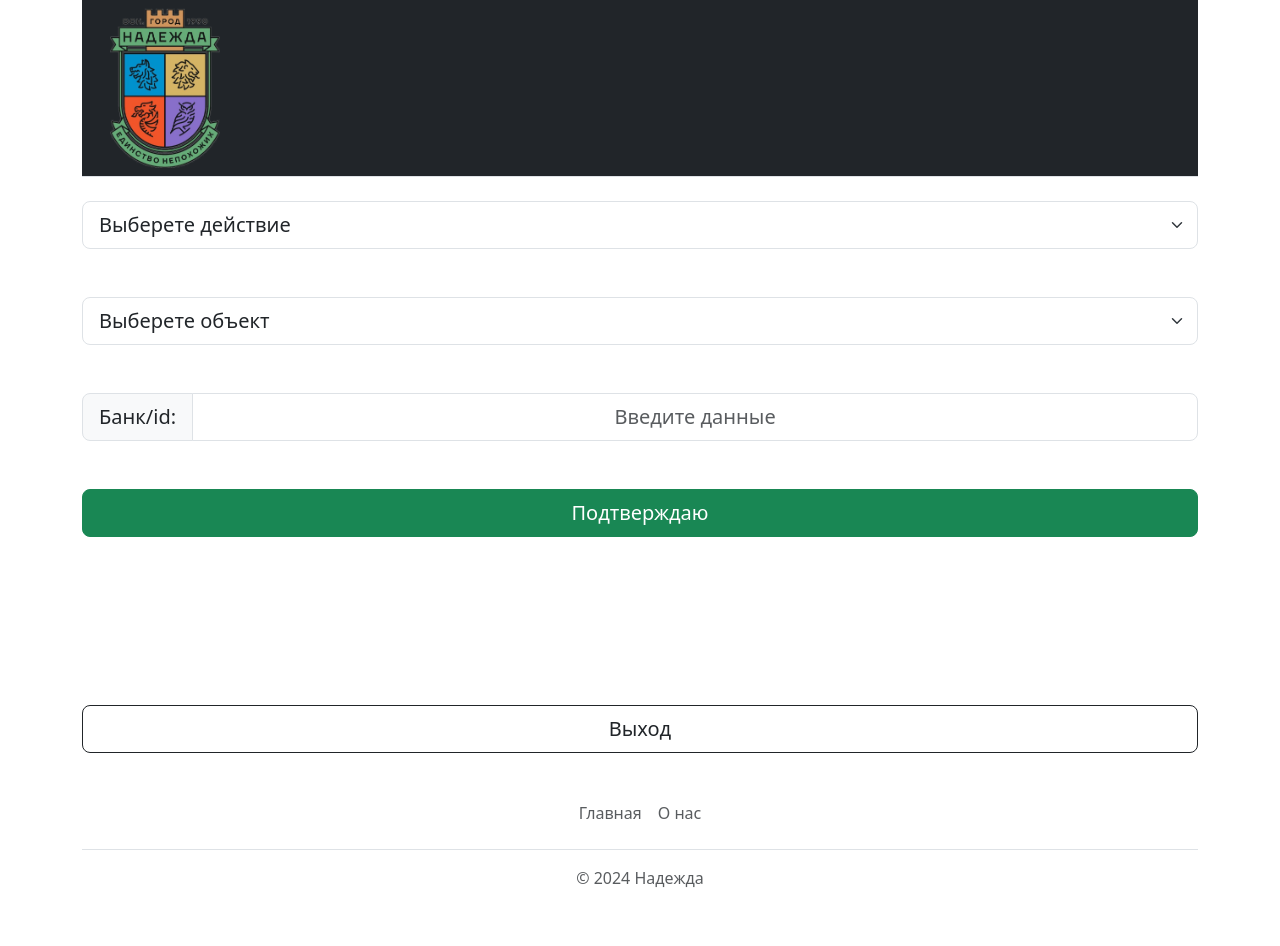
After one commit to AshFungor/hope-project, a Python web app: template app/templates/main/add_withdrowal.html in a window 1280 px wide. The commit adds this page. Run offline with Jinja, Linux system fonts and the light colour scheme; the template is opened without the code that fills it, so the values that code supplies are empty.

Commit message:
pukpuk (#60)
Co-authored-by: Илья Виноградов <miv1kk_@MacBook-Air-Ila.local>

```diff
--- /dev/null
+++ b/app/templates/main/add_withdrowal.html
@@ -0,0 +1,31 @@
+{% extends 'main/base.html' %}
+
+{% block title %}Фирма для мастера{% endblock %}
+
+{% block content %}
+
+<form role="form" action="" method="POST" id="form">
+    <select class="form-select form-select-lg mb-5">
+        <option selected>Выберете действие</option>
+        <option value="1">Списать/</option>
+        <option value="2">Добавить</option>
+    </select>
+
+    <select class="form-select form-select-lg mb-5">
+        <option selected>Выберете объект</option>
+        <option value="1">Энергия</option>
+        <option value="2">Ресурс</option>
+        <option value="2">Товар</option>
+    </select>
+
+    <div class="mb-5 input-group input-group-lg">
+        <span class="input-group-text" id="inputGroup-sizing-lg">Банк/id:</span>
+        <input type="text" class="form-control text-center" placeholder="Введите данные">
+    </div>
+
+    <div class="d-grid gap-2 d-mb-block mb-4">
+        <button type="submit" class="btn btn-success btn-lg mb-3">Подтверждаю</button>
+    </div>
+</form>
+
+{% endblock %}
--- a/app/templates/main/master4company.html
+++ b/app/templates/main/master4company.html
@@ -8,7 +8,7 @@
 
     <button class="btn btn-outline-dark btn-lg mb-3" onclick="window.location.href='{{ url_for( 'master.edit_data' ) }}';">Изменить ген.директора</button>
 
-    <button class="btn btn-outline-dark btn-lg mb-3" onclick="">Списать/занести ресурсы/товары</button>
+    <button class="btn btn-outline-dark btn-lg mb-3" onclick="">Про ресурсы/товары/энергию</button>
 
     <button class="btn btn-outline-dark btn-lg mb-3" onclick="window.location.href='{{ url_for( 'accounts.create_company' ) }}';">Добавить фирму</button>
 
```
